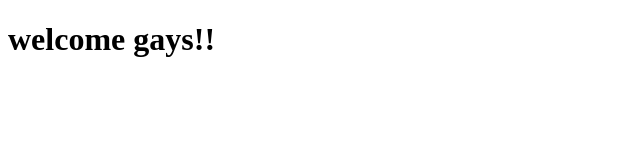
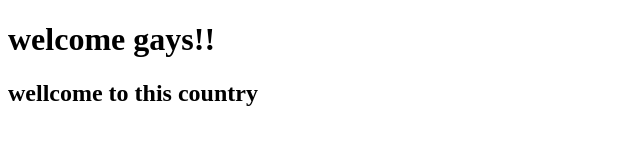
Before and after one commit to anupZe/first_repo, a plain HTML site: page index.html in a window 1280 px wide. Shown: the whole page, without its empty margins (0-640 px from the left). Drawn offline with Linux system fonts and the light colour scheme.

```diff
--- a/index.html
+++ b/index.html
@@ -7,5 +7,6 @@
 </head>
 <body>
     <h1>welcome gays!!</h1>
+    <h2>wellcome to this country</h2>
 </body>
 </html>
```
